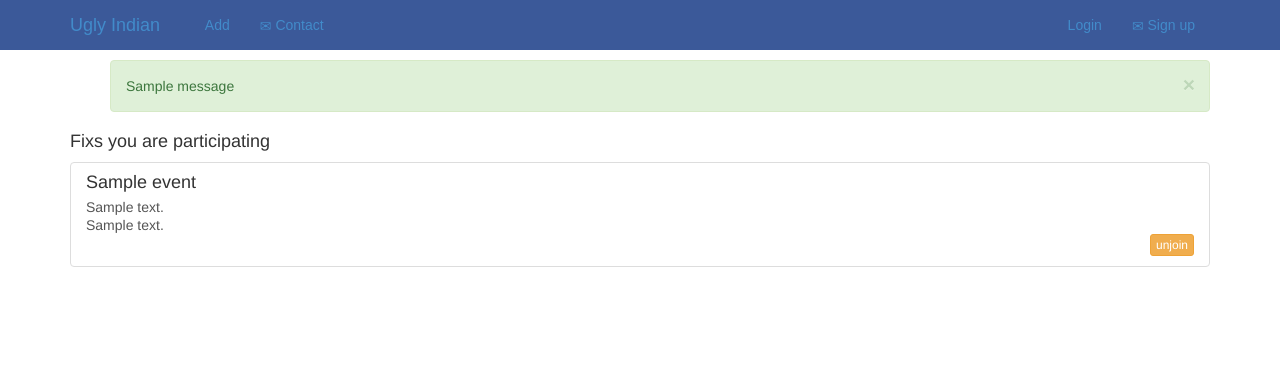
After one commit to shabinesh/CleanBin, a Django app: template cleanbin/templates/event/user_event_list.html in a window 1280 px wide. The commit adds this page. Shown: the top 366 px of the page. Run offline with Django 3.2, Linux system fonts and the light colour scheme; the template is opened without the code that fills it: most values are stand-ins (such as "Sample title", 1, 10 or a date in 2020); one stand-in notice (Sample message) is shown; parts of the project's set-up code (start-up, migrations or seed data) failed here and were passed over; some web fonts are replaced.

Commit message:
adding user event list

```diff
--- a/cleanbin/event/urls.py
+++ b/cleanbin/event/urls.py
@@ -8,6 +8,9 @@ urlpatterns = patterns('',
     # url(r'^$', 'cleanbin.views.home', name='home'),
     # url(r'^blog/', include('blog.urls')),
     url(r'^add/$', login_required(EventCreate.as_view(), login_url ='auth_login'), name="add-event"),
+    url(r'^edit/(?P<slug>[-_\w]+)/$', login_required(EventUpdate.as_view(), login_url ='auth_login'), name="edit-event"),
+    url(r'^my/$', login_required(UserEventList.as_view(), login_url='auth_login'), name='my-events'),
     url(r'^(?P<slug>[-_\w]+)/$', EventDetail.as_view(), name='event-detail'),
     url(r'^join/(?P<pk>\d+)/$', login_required(JoinView.as_view(), login_url='auth_login'), name='join'),
+    url(r'^unjoin/(?P<pk>\d+)/$', login_required(UnJoinView.as_view(), login_url='auth_login'), name='unjoin'),
 )
--- a/cleanbin/templates/base1.html
+++ b/cleanbin/templates/base1.html
@@ -68,8 +68,8 @@
         </div>
         <div class="collapse navbar-collapse">
           <ul class="nav navbar-nav">
-            <li class="active"><a href="{% url 'add-event' %}">Add</a></li>
-            <li><a href="mailto:shabi@fossix.org">Contact</a></li>
+            <li class="active"><a href="{% url 'add-event' %}"><span class="glyphicon glyphicon-plus-sign"></span>&nbsp;Add</a></li>
+            <li><a href="mailto:shabi@fossix.org"><span class="glyphicon glyphicon-envelope"></span>&nbsp;Contact</a></li>
           </ul>
 	  {% if user.is_authenticated %}
 	  <ul class="nav navbar-nav navbar-right">
@@ -78,17 +78,35 @@
 		<i class="glyphicon glyphicon-user"></i>{{user.username}}
               </a>
               <ul class="dropdown-menu">
-
+		<li><a href="{% url 'my-events' %}">My Events</a></li>
 		<li><a href="{% url 'auth_logout' %}">Logout</a></li>
 	      </ul>
 	    </li>
 	  </ul>
+	  {% else %}
+	  <ul class="nav navbar-nav pull-right">
+            <li class="active"><a href="{% url 'auth_login' %}"><span class="glyphicon glyphicon-plus-sign"></span>&nbsp;Login</a></li>
+            <li><a href="{% url 'registration_register' %}"><span class="glyphicon glyphicon-envelope"></span>&nbsp;Sign up</a></li>
+          </ul>
 	  {% endif %}
         </div><!--/.nav-collapse -->
       </div>
     </div>
 
-    <div class="container" style="height:100%;width:100%">
+    <div class="container">
+
+      <p></p>
+      {% if messages %}
+      <ul class="messages">
+	{% for message in messages %}
+	<div {% if message.tags %} class="alert alert-{{ message.tags }} alert-dismissible"{% endif %}>
+	  <button type="button" class="close" data-dismiss="alert"><span aria-hidden="true">&times;</span><span class="sr-only">Close</span></button>
+	  {{ message }}
+	</div>
+	{% endfor %}
+      </ul>
+      {% endif %}
+
       <p></p>
       {% block content %}{% endblock %}
       <div class="starter-template">
--- /dev/null
+++ b/cleanbin/templates/event/user_event_list.html
@@ -0,0 +1,24 @@
+{% extends "base1.html" %}
+
+{% block content %}
+<h4> Fixs you are participating </h4>
+<div class="list-group">
+  {% for x in events %}
+  <a href="#" class="list-group-item clearfix">
+    <h4 class="list-group-item-heading">{{x.name}}</h4>
+    <p class="list-group-item-text">{{x.address}}</p>
+    <p class="list-group-item-text">
+      {{x.desc}}
+    </p>
+    <span class="pull-right">
+     <button class="btn btn-warning btn-xs" onclick="location.href='{% url 'unjoin' pk=x.id %}'">unjoin</button>
+     {% if x.user.pk == user.pk %}
+     <button class="btn btn-info btn-xs" onclick="location.href='{% url 'edit-event' slug=x.slug %}'">
+       <span class="glyphicon glyphicon-pencil"></span>
+     </button>
+     {% endif %}
+    </span>
+  </a>
+{% endfor %}
+</div>
+{% endblock %}
```
Also changed, not shown: cleanbin/event/views.py (+28 -8 lines), cleanbin/db.sqlite3.
